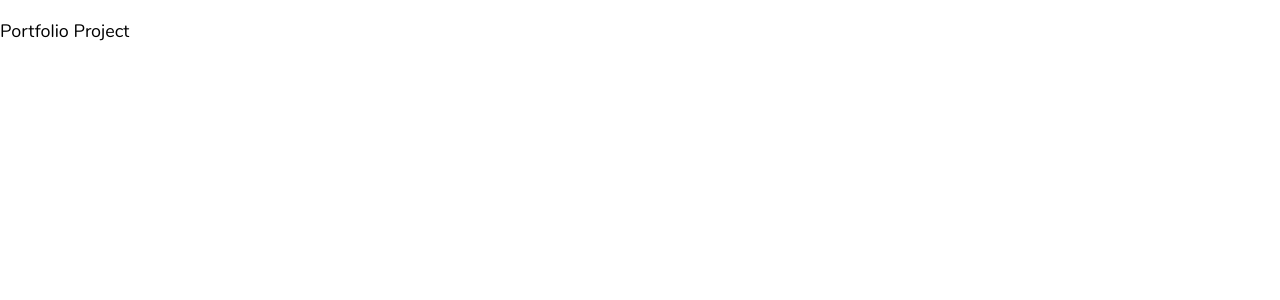
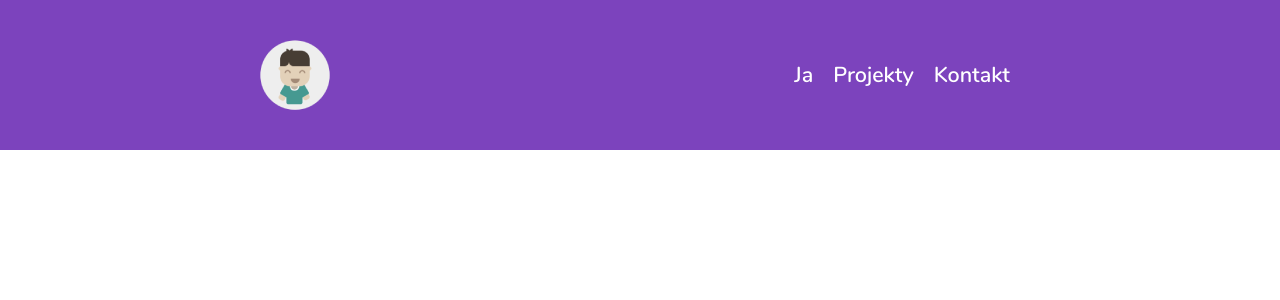
Before and after one commit to Citentel/portfolio-project, a React (Create React App) app: page /projekty in a window 1280 px wide. Shown: the top 300 px of the page. Built offline with nearby package versions, Linux system fonts and the light colour scheme.

Commit message:
adding routing component

```diff
--- a/src/App.js
+++ b/src/App.js
@@ -1,12 +1,15 @@
 import React, { Component } from "react";
+import Routing from "./Routing/index";
 import "./static/css/App.css";
 
 class App extends Component {
   render = () => {
     return (
-      <p>Portfolio Project</p>
+      <div>
+        <Routing />
+      </div>
     );
-  }
+  };
 }
 
 export default App;
--- /dev/null
+++ b/src/Routing/index.js
@@ -0,0 +1,47 @@
+import React, { Component } from "react";
+import { BrowserRouter, Route, Switch, Link } from "react-router-dom";
+import "./static/css/index.css"
+import logo from "./static/img/logo.png";
+
+class Routing extends Component {
+
+    handleClick = (e) => {
+        let isActive = document.querySelector(".active");
+        if (isActive != null) {
+            isActive.classList.remove("active");
+        }
+        e.target.classList.add("active");
+    }
+
+    render = () => {
+        return(
+            <BrowserRouter>
+                <nav className="navbar">
+                    <div className="navbar__box">
+                        <div className="navbar__box--logo">
+                            <img src={logo} alt="logo"/>
+                        </div>
+
+                            <div className="navbar__box--links">
+                                <div className="navbar__box--links__link">
+                                    <Link to="/" onClick={((e) => this.handleClick(e))}>Ja</Link>
+                                </div>
+                                <div className="navbar__box--links__link">
+                                    <Link to="/projekty" onClick={((e) => this.handleClick(e))}>Projekty</Link>
+                                </div>
+                                <div className="navbar__box--links__link">
+                                    <Link to="/kontakt" onClick={((e) => this.handleClick(e))}>Kontakt</Link>
+                                </div>
+                            </div>
+                    </div>
+                </nav>
+                <Switch>
+                    <Route exact path="/" />
+                    <Route path="/projekty" />
+                </Switch>
+            </BrowserRouter>
+        );
+    }
+}
+
+export default Routing;
--- /dev/null
+++ b/src/Routing/static/css/index.css
@@ -0,0 +1 @@
+.navbar{width:100%;padding:40px 0px;margin:0px;display:flex;justify-content:center;background-color:#7c43bd}.navbar .navbar__box{max-width:800px;width:100%;display:flex;align-items:center;justify-content:space-between;padding:0 20px}.navbar .navbar__box .navbar__box--logo{display:flex;align-items:center}.navbar .navbar__box .navbar__box--links{display:flex;align-items:center}.navbar .navbar__box .navbar__box--links .navbar__box--links__link{margin:0px 10px}.navbar .navbar__box .navbar__box--links .navbar__box--links__link a{color:#ffffff;font-weight:600;font-size:21.6px;line-height:30.6px;text-decoration:none;transition:all .3s ease-in-out}.navbar .navbar__box .navbar__box--links .navbar__box--links__link a:hover,.navbar .navbar__box .navbar__box--links .navbar__box--links__link a.active{color:#12005e}@media only screen and (max-width:400px){.navbar .navbar__box .navbar__box--links .navbar__box--links__link a{font-size:inherit;line-height:inherit}}
--- /dev/null
+++ b/src/Routing/static/css/index.less
@@ -0,0 +1,45 @@
+@import "../../../../static/css/config.less";
+
+.navbar {
+    width: 100%;
+    padding: 40px 0px;
+    margin: 0px;
+    display: flex;
+    justify-content: center;
+    background-color: @color__primary--light;
+    .navbar__box {
+        max-width: 800px;
+        width: 100%;
+        display: flex;
+        align-items: center;
+        justify-content: space-between;
+        padding: 0 20px;
+        .navbar__box--logo {
+            display: flex;
+            align-items: center;
+        }
+        .navbar__box--links {
+            display: flex;
+            align-items: center;
+            .navbar__box--links__link {
+                margin: 0px 10px;
+                a {
+                    color: @color__white;
+                    font-weight: 600;
+                    font-size: @base__font-size * 1.2;
+                    line-height: @base__font-size * 1.7;
+                    text-decoration: none;
+                    transition: all 0.3s ease-in-out;
+                    &:hover,
+                    &.active {
+                        color: @color__primary--dark;
+                    }
+                    @media only screen and (max-width: 400px) {
+                        font-size: inherit;
+                        line-height: inherit;
+                    }
+                }
+            }
+        }
+    }
+}
```
Also changed, not shown: src/Routing/static/img/logo.png (added).
